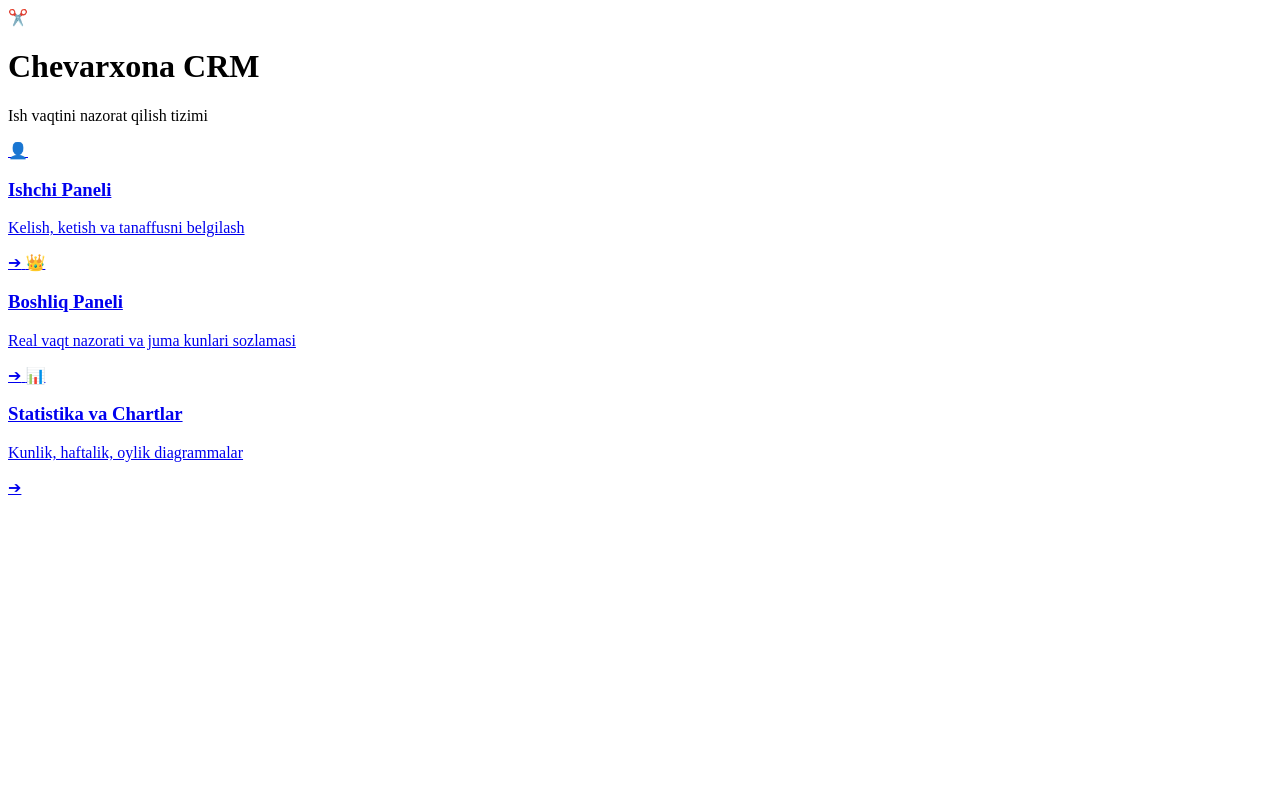
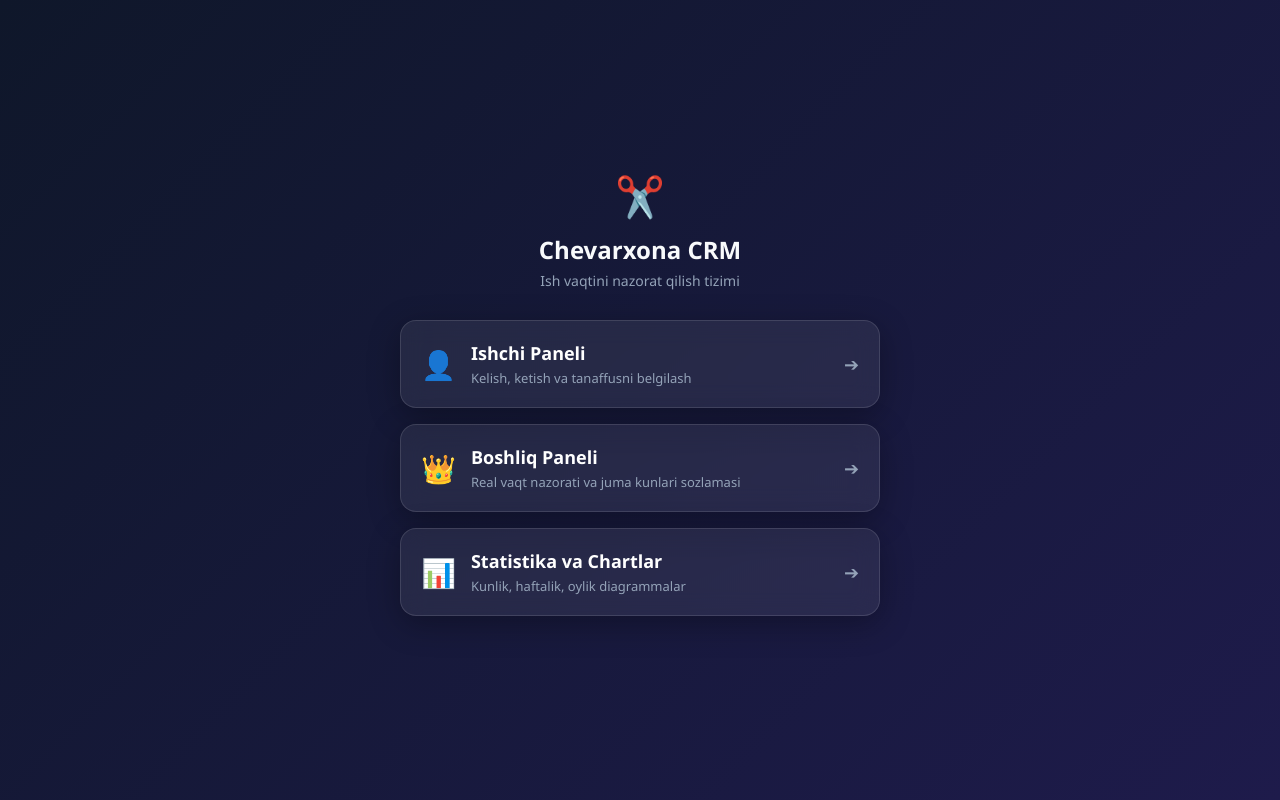
Before and after one commit to Ibrohim-dev17/Star-Treding, a plain HTML site: page index.html in a window 1280 px wide. Drawn offline with Linux system fonts and the light colour scheme.

Commit message:
Update index.html

```diff
--- a/index.html
+++ b/index.html
@@ -3,12 +3,34 @@
 <head>
     <meta charset="UTF-8">
     <meta name="viewport" content="width=device-width, initial-scale=1.0">
-    <title>Chevarxona Davomat Tizimi</title>
-    <link rel="stylesheet" href="css/style.min.html">
+    <title>Chevarxona CRM</title>
     <script src="https://telegram.org/js/telegram-web-app.js"></script>
+    <style>
+        :root {
+            --bg-gradient: linear-gradient(135deg, #0f172a 0%, #1e1b4b 100%);
+            --glass-bg: rgba(255, 255, 255, 0.07);
+            --glass-border: rgba(255, 255, 255, 0.12);
+            --text-color: #f8fafc;
+            --primary: #6366f1;
+        }
+        * { box-sizing: border-box; margin: 0; padding: 0; font-family: 'Segoe UI', system-ui, sans-serif; }
+        body { background: var(--bg-gradient); color: var(--text-color); min-height: 100vh; padding: 16px; display: flex; justify-content: center; align-items: center; }
+        .container { max-width: 480px; width: 100%; animation: fadeIn 0.4s ease; }
+        @keyframes fadeIn { from { opacity: 0; transform: translateY(10px); } to { opacity: 1; transform: translateY(0); } }
+        .app-header { text-align: center; margin-bottom: 30px; }
+        .logo-icon { font-size: 40px; margin-bottom: 10px; }
+        .app-header h1 { font-size: 24px; margin-bottom: 5px; }
+        .app-header p { color: #94a3b8; font-size: 14px; }
+        .glass-card { background: var(--glass-bg); backdrop-filter: blur(12px); border: 1px solid var(--glass-border); border-radius: 16px; padding: 20px; margin-bottom: 16px; box-shadow: 0 8px 32px 0 rgba(0, 0, 0, 0.3); display: flex; align-items: center; text-decoration: none; color: white; transition: transform 0.2s, background 0.2s; }
+        .glass-card:active { transform: scale(0.98); background: rgba(255, 255, 255, 0.1); }
+        .card-icon { font-size: 28px; margin-right: 15px; }
+        .card-info h3 { font-size: 18px; margin-bottom: 4px; }
+        .card-info p { font-size: 13px; color: #94a3b8; }
+        .arrow { margin-left: auto; font-size: 18px; color: #94a3b8; }
+    </style>
 </head>
 <body>
-    <div class="container animate-fade">
+    <div class="container">
         <header class="app-header">
             <div class="logo-icon">✂️</div>
             <h1>Chevarxona CRM</h1>
@@ -16,7 +38,7 @@
         </header>
 
         <div class="menu-cards">
-            <a href="worker.html" class="glass-card nav-card">
+            <a href="worker.html" class="glass-card">
                 <span class="card-icon">👤</span>
                 <div class="card-info">
                     <h3>Ishchi Paneli</h3>
@@ -25,7 +47,7 @@
                 <span class="arrow">➔</span>
             </a>
 
-            <a href="admin.html" class="glass-card nav-card">
+            <a href="admin.html" class="glass-card">
                 <span class="card-icon">👑</span>
                 <div class="card-info">
                     <h3>Boshliq Paneli</h3>
@@ -34,7 +56,7 @@
                 <span class="arrow">➔</span>
             </a>
 
-            <a href="stats.html" class="glass-card nav-card">
+            <a href="stats.html" class="glass-card">
                 <span class="card-icon">📊</span>
                 <div class="card-info">
                     <h3>Statistika va Chartlar</h3>
```
